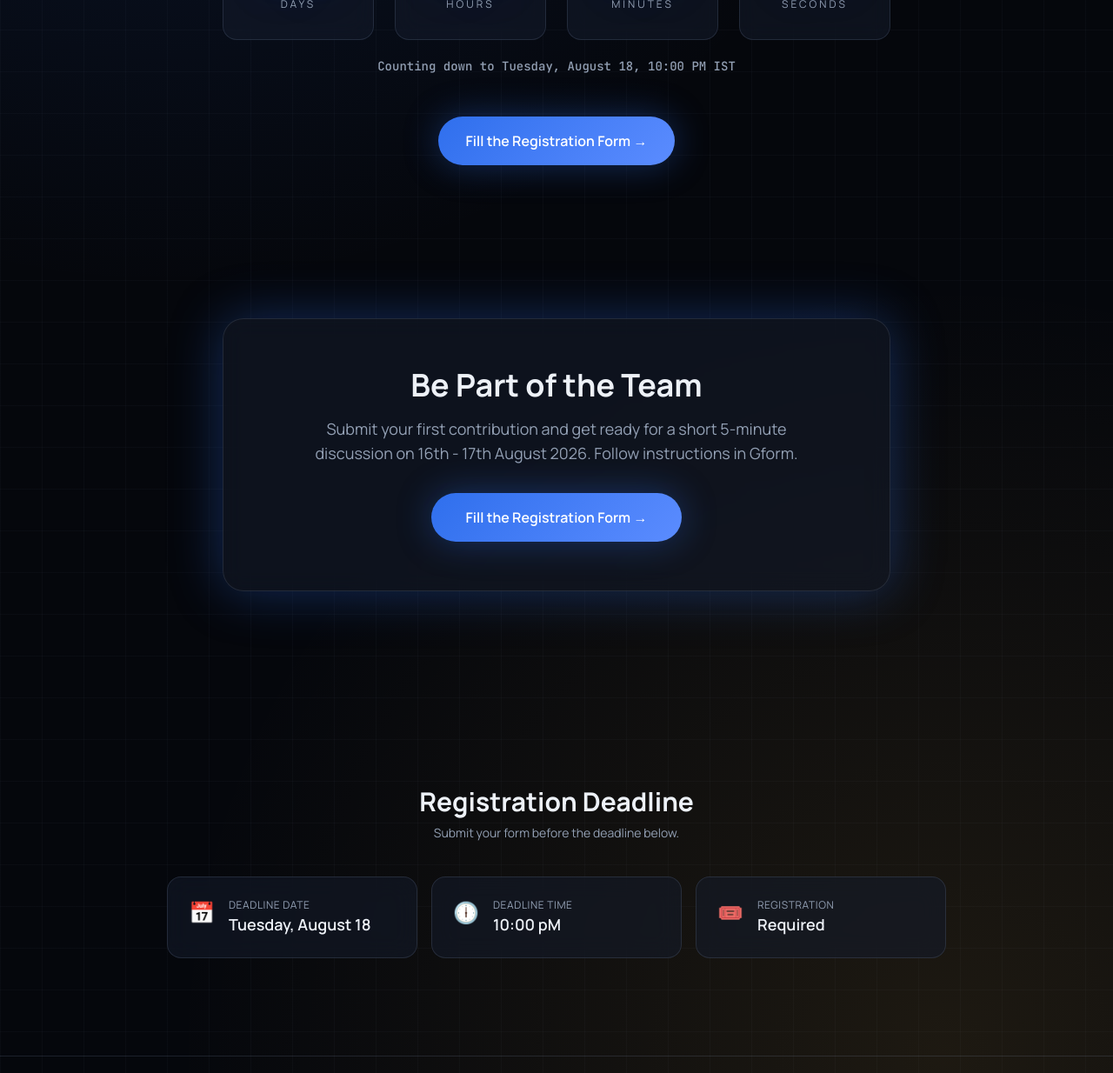
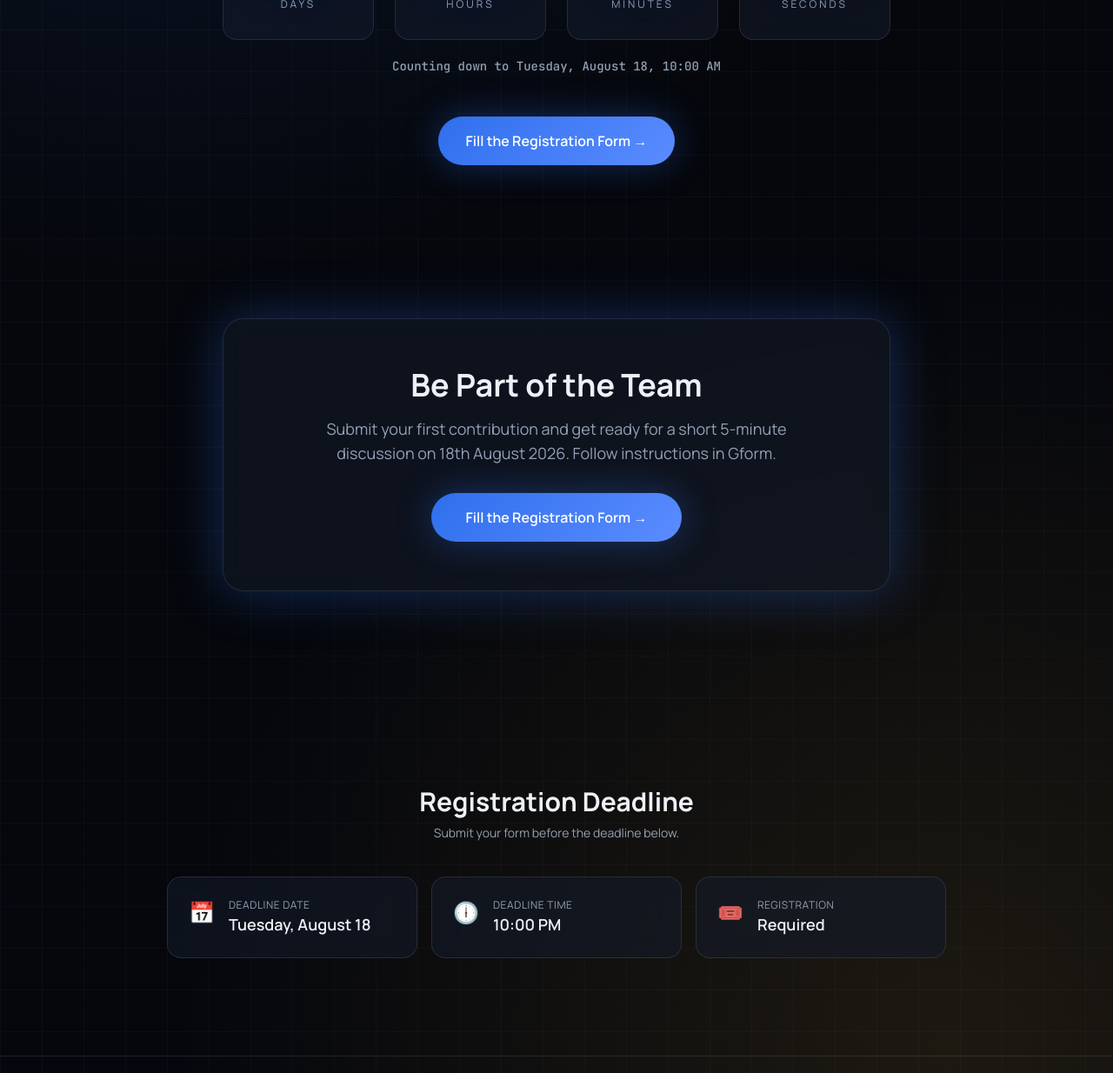
Before and after one commit to CIS-SSN/ieee-cis-2026, a plain HTML site: page index.html in a window 1280 px wide. Shown: the part 726-1960 px from the top of the page at 87% size. Drawn offline with nearby package versions, Linux system fonts and the light colour scheme.

Commit message:
Update index.html

```diff
--- a/index.html
+++ b/index.html
@@ -165,7 +165,7 @@
 
     <div id="live-message" class="hidden">
       <p class="font-display font-bold text-4xl sm:text-6xl text-transparent bg-clip-text bg-gradient-to-r from-accent2 to-gold">
-        We're Live! 🎉
+        Registrations Closed
       </p>
     </div>
   </div>
@@ -184,7 +184,7 @@
   <div class="max-w-3xl mx-auto glass rounded-3xl px-6 sm:px-14 py-14 text-center shadow-glow">
     <h2 class="font-display font-bold text-3xl sm:text-4xl text-bone">Be Part of the Team</h2>
     <p class="mt-4 text-fog text-base sm:text-lg max-w-xl mx-auto">
-      Submit your first contribution and get ready for a short 5-minute discussion on 16th - 17th August 2026. Follow instructions in Gform.
+      Submit your first contribution and get ready for a short 5-minute discussion on 18th August 2026. Follow instructions in Gform.
     </p>
     <a id="register-btn" href="#" target="_blank" rel="noopener noreferrer"
        aria-label="Fill the registration form (opens in a new tab)"
@@ -211,7 +211,7 @@
         <span class="text-2xl" aria-hidden="true">🕕</span>
         <div>
           <p class="text-xs uppercase tracking-wider text-fog">Deadline Time</p>
-          <p class="font-display font-semibold text-lg text-bone">10:00 pM</p>
+          <p class="font-display font-semibold text-lg text-bone">10:00 PM</p>
         </div>
       </div>
       <div class="glass rounded-2xl p-6 flex items-start gap-4">
@@ -244,8 +244,7 @@
     eventName: "IEEE CIS 2026 [SSN] — Team Selection",
     tagline: "Your first step into IEEE CIS starts here.",
     registrationFormUrl: "https://forms.gle/TyuuWPtu5qXjkBf27",
-    // Fixed countdown target: 10:00 PM IST on August 18, 2026
-    targetYear: 2026,
+    // Fixed countdown target: 10:00 PM IST on Tuesday, August 18, 2026
     targetMonth: 8,   // August
     targetDay: 18,
     targetHour: 22,
@@ -262,7 +261,7 @@
 
   // ============ COUNTDOWN ============
   function getTargetDate() {
-    // Explicitly use IST (UTC+05:30), regardless of the visitor's timezone.
+    // Tuesday, August 18, 2026 at 10:00 PM IST (UTC+05:30)
     return new Date("2026-08-18T22:00:00+05:30");
   }
 
@@ -272,7 +271,7 @@
   targetLabel.textContent =
     "Counting down to " +
     targetDate.toLocaleDateString(undefined, { weekday: "long", month: "long", day: "numeric" }) +
-    ", 10:00 PM IST";
+    ", 10:00 AM";
 
   const daysEl = document.getElementById("days");
   const hoursEl = document.getElementById("hours");
@@ -293,16 +292,12 @@
 
     if (diff <= 0) {
       clearInterval(intervalId);
-
-      // Keep the countdown at exactly 00:00:00:00 after the deadline.
       daysEl.textContent = "00";
       hoursEl.textContent = "00";
       minutesEl.textContent = "00";
       secondsEl.textContent = "00";
-
-      countdownEl.classList.add("hidden");
+      countdownEl.classList.remove("hidden");
       targetLabel.classList.add("hidden");
-      liveMessageEl.textContent = "Registrations Closed";
       liveMessageEl.classList.remove("hidden");
       return;
     }
```
